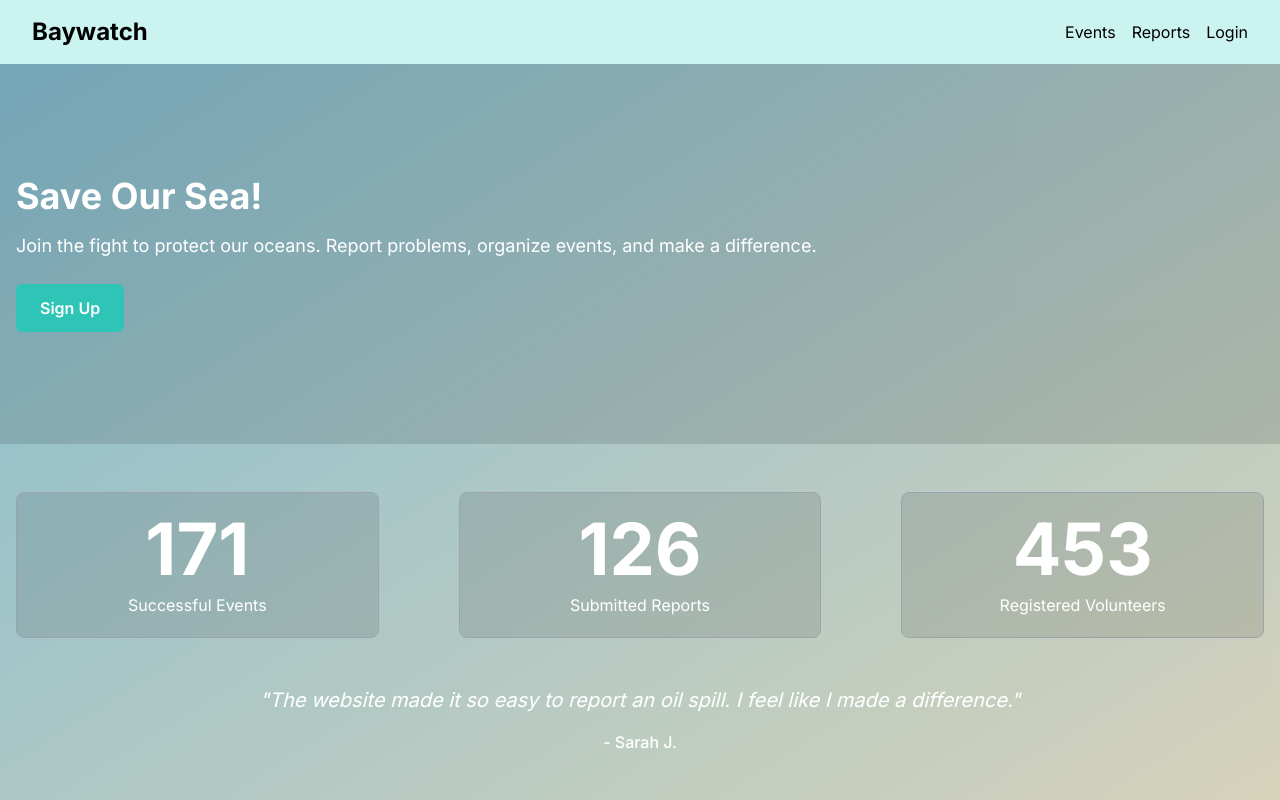
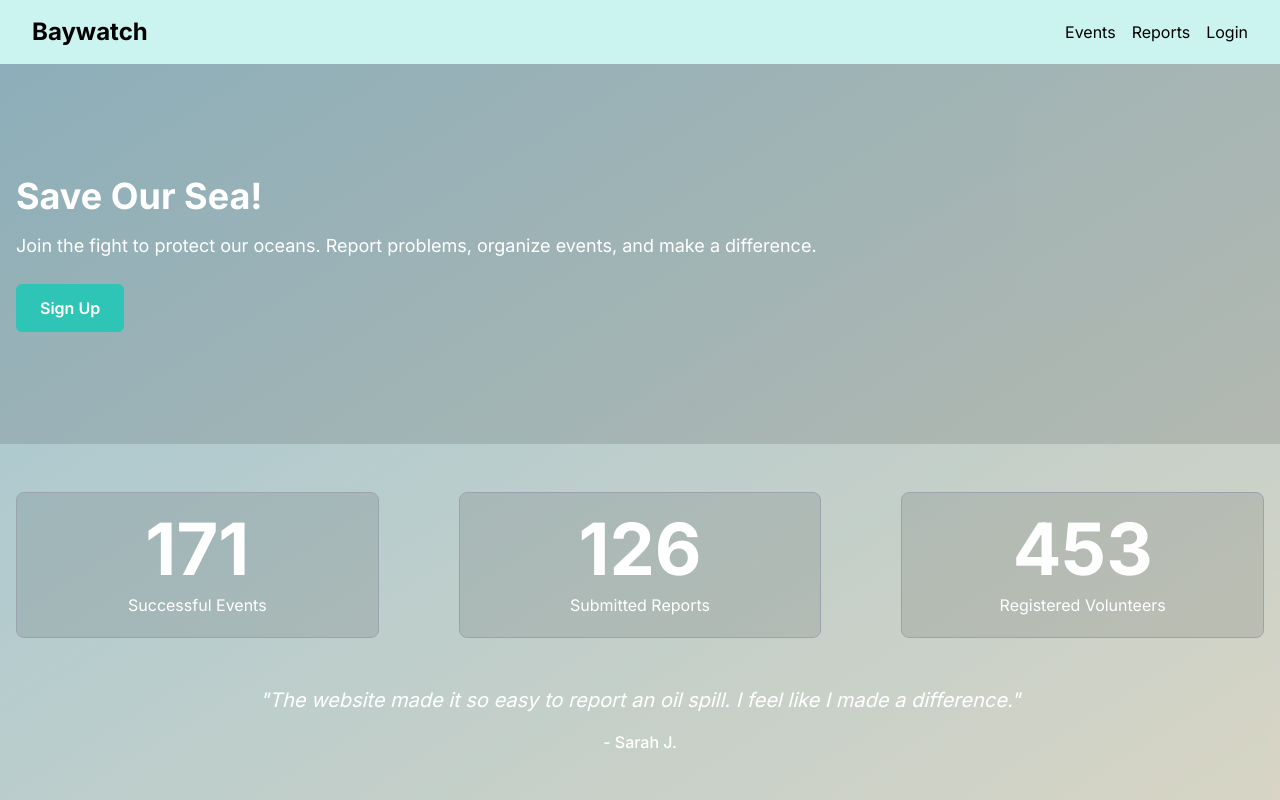
Before and after one commit to krsultov/CtrlAltDefeat-HTX, a Next.js app in the folder ctrlaltdefeat-htx/: page / in a window 1280 px wide. Built offline with nearby package versions, Linux system fonts and the light colour scheme.

Commit message:
fix background 4

```diff
--- a/ctrlaltdefeat-htx/app/(components)/Background.jsx
+++ b/ctrlaltdefeat-htx/app/(components)/Background.jsx
@@ -2,7 +2,7 @@ import React from 'react';
 function Background() {
     return (
         <div
-            className="opacity-60 fixed top-0 left-0 w-full h-full bg-gradient-to-br z-[-1] from-bgPrimary to-bgSecondary flex items-center justify-center overflow-hidden">
+            className="opacity-40 fixed top-0 left-0 w-full h-full bg-gradient-to-br z-[-1] from-bgPrimary to-bgSecondary flex items-center justify-center overflow-hidden">
         </div>
     );
 }
```
